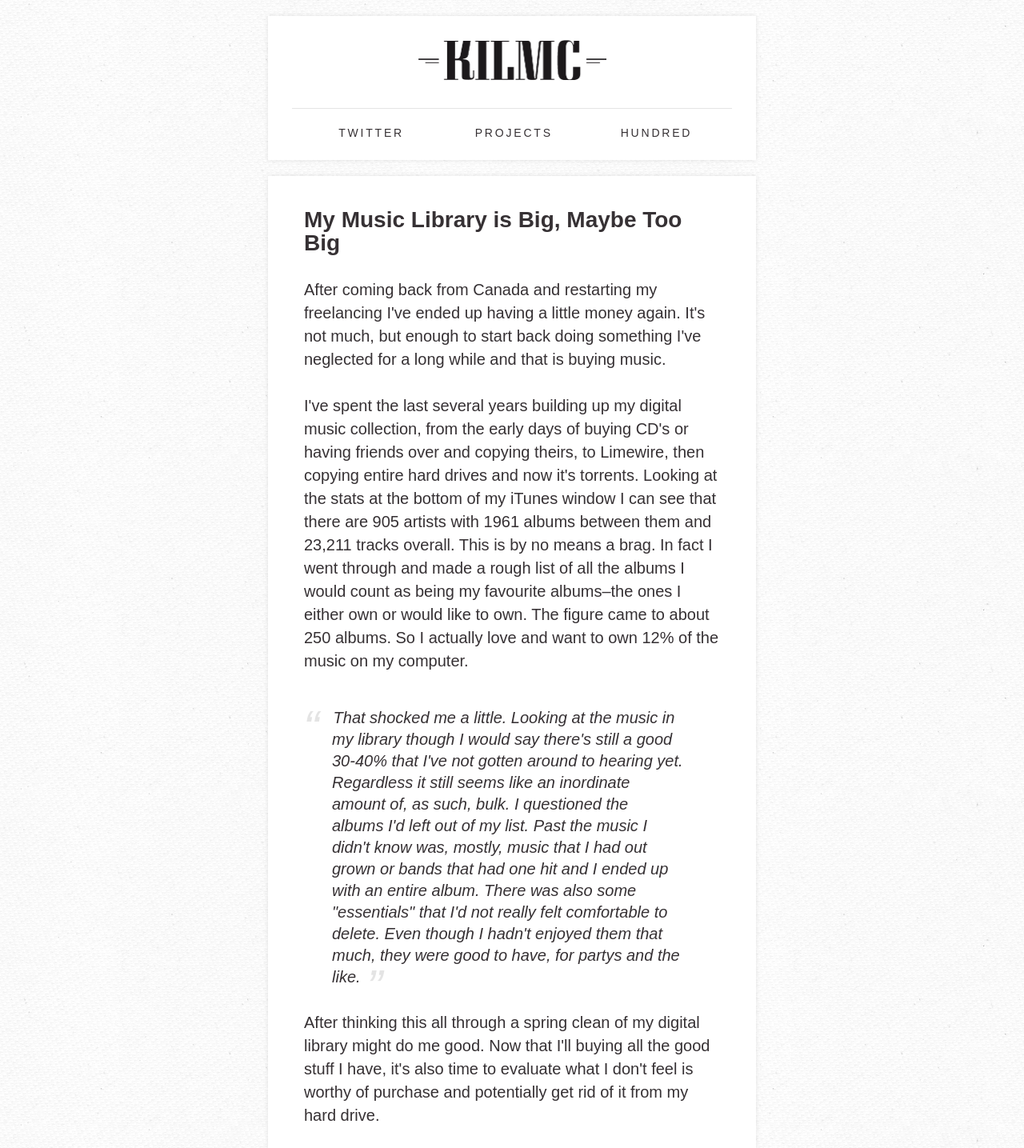
After one commit to kilmc/kilmc.com, a PHP site: page /index.php in a window 1280 px wide. The commit adds this page. Shown: the top 1435 px of the page at 80% size. Run offline with PHP 8.4, Linux system fonts and the light colour scheme; some libraries are stand-ins or nearby versions.

Commit message:
New file structure added

```diff
--- /dev/null
+++ b/index.php
@@ -0,0 +1,45 @@
+<!DOCTYPE html>
+<html>
+  <head>
+    <title>Blog</title>
+    <meta name="charset" content="UTF-8">
+    <link href="stylesheets/style.css" media="screen" rel="stylesheet" type="text/css" />
+    <script src="http://ajax.googleapis.com/ajax/libs/jquery/1.7.1/jquery.min.js</script"></script>
+    <script type="text/javascript" src="http://use.typekit.com/naf3qdj.js"></script>
+    <script type="text/javascript">try{Typekit.load();}catch(e){}</script>
+  </head>
+  <body>
+    <header>
+      <h1 class="logo ir"></h1>
+      <ul class="top-nav">
+        <li><a href="http://twitter.com/kilmc">Twitter</a></li>
+        <li><a href="#">Projects</a></li>
+        <li><a href="http://justhundred.com">Hundred</a></li>
+      </ul>
+    </header>
+
+    <div class="post-wrap">
+      <h2>My Music Library is Big, Maybe Too Big</h2>
+      <p>
+        After coming back from Canada and restarting my freelancing I've ended up having a little money again. It's not much, but enough to start back doing something I've neglected for a long while and that is buying music.
+      </p>
+      <p>
+        I've spent the last several years building up my digital music collection, from the early days of buying CD's or having friends over and copying theirs, to Limewire, then copying entire hard drives and now it's torrents. Looking at the stats at the bottom of my iTunes window I can see that there are 905 artists with 1961 albums between them and 23,211 tracks overall. This is by no means a brag. In fact I went through and made a rough list of all the albums I would count as being my favourite albums&ndash;the ones I either own or would like to own. The figure came to about 250 albums. So I actually love and want to own 12% of the music on my computer.
+      </p>
+      <blockquote>
+        That shocked me a little. Looking at the music in my library though I would say there's still a good 30-40% that I've not gotten around to hearing yet. Regardless it still seems like an inordinate amount of, as such, bulk. I questioned the albums I'd left out of my list. Past the music I didn't know was, mostly, music that I had out grown or bands that had one hit and I ended up with an entire album. There was also some "essentials" that I'd not really felt comfortable to delete. Even though I hadn't enjoyed them that much, they were good to have, for partys and the like.
+      </blockquote>
+      <p>
+        After thinking this all through a spring clean of my digital library might do me good. Now that I'll buying all the good stuff I have, it's also time to evaluate what I don't feel is worthy of purchase and potentially get rid of it from my hard drive.
+      </p>
+      <img src="images/002Hundred.jpg" alt="Ull Logo" />
+      <p class="image-caption">A man in a window</p>
+      <p>
+        While thinking about all this I've realised that music has a changing value over time. Some albums are just golden from the day you first hear them; Morning View by Incubus, From Under The Cork Tree by Fall Out Boy, Way to Normal by Ben Folds, <a href="http://idiotpilot.com">Strange We Should Meet Here</a> by Idiot Pilot etc. There are other albums which I truly struggled with at first. I remember feeling almost guilty that I had spent €20 on the Gorillaz first album, but over time it grew on me and it was completely worth it. And then I have albums by bands like Good Charlotte, Nickelback or P.O.D. (yeah, I know) and these albums seem embarrassing to own now, but what's interesting is that I don't feel like they were a waste of money. Their value has dropped to pretty much zero as far as any discernable listening pleasure but they had their place. I'm guessing that even with the new music I'll be buying that I'll end up with a few duds, but that's all part of the experience.
+      </p>
+      <p>
+        There's something nice about seeing how you've changed or grown up over time and I think music is a really wonderful archive to read back through every now and then.
+      </p>
+    </div>
+  </body>
+</html>
--- /dev/null
+++ b/sass/ie.scss
@@ -0,0 +1,5 @@
+/* Welcome to Compass. Use this file to write IE specific override styles.
+ * Import this file using the following HTML or equivalent:
+ * <!--[if IE]>
+ *   <link href="/stylesheets/ie.css" media="screen, projection" rel="stylesheet" type="text/css" />
+ * <![endif]--> */
--- /dev/null
+++ b/sass/print.scss
@@ -0,0 +1,3 @@
+/* Welcome to Compass. Use this file to define print styles.
+ * Import this file using the following HTML or equivalent:
+ * <link href="/stylesheets/print.css" media="print" rel="stylesheet" type="text/css" /> */
--- /dev/null
+++ b/sass/screen.scss
@@ -0,0 +1,6 @@
+/* Welcome to Compass.
+ * In this file you should write your main styles. (or centralize your imports)
+ * Import this file using the following HTML or equivalent:
+ * <link href="/stylesheets/screen.css" media="screen, projection" rel="stylesheet" type="text/css" /> */
+
+@import "compass/reset";
--- a/style.css
+++ b/sass/style.scss
@@ -1,4 +1,4 @@
-@charset "utf-8";
+@import "compass/css3";
 
 html, body {
   padding: 0;
@@ -11,13 +11,8 @@ body {
   font-style: normal;
   font-weight: 400;
   line-height: 29px;
-  background: url(clean_textile.png);
+  background: url(../clean_textile.png);
   color: #363134;
-}
-
-p {
-  width: 520px;
-  margin: 29px auto;
 }
 
 a, a:link, a:visited {
@@ -44,20 +39,6 @@ a[href^="http"]:hover {
   color: #ACF1DD;
 }
 
-h2 {
-  width: 520px;
-  margin: 30px auto;
-  font-style: normal;
-  font-weight: 600;
-  font-size: 28px;
-
-}
-
-img {
-  width: 610px;
-  display: block;
-  margin: 0 0 40px 0;
-}
 
 header {
   width: 610px;
@@ -69,17 +50,68 @@ header {
   padding: 20px 0 20px 0;
 }
 
-.wrap {
-  width: 780px;
-  margin: 0 auto;
+.top-nav {
+  width: 540px;
+  border-top: 1px solid #E4E4E4;
+  height: 24px;
+  margin: 20px auto;
+  padding: 0 0 0 10px;
+  li {
+    padding: 18px 0 0 0;
+    margin: 0;
+    width: 33%;
+    float: left;
+    box-sizing: border-box;
+    list-style-type: none;
+  }
+  a, a:link, a:visited {
+    font-family: "proxima-nova",sans-serif;
+    text-transform: uppercase;
+    font-size: .7em;
+    color: #363134;
+    letter-spacing: .2em;
+    text-decoration: none;
+    display: block;
+    margin: -2px auto;
+    border-radius: 4px;
+    transition: all 0.15s ease-in-out;
+    -moz-transition: all 0.15s ease-in-out;
+    -webkit-transition: all 0.15s ease-in-out;
+    -o-transition: all 0.15s ease-in-out;
+    width: 80%;
+    font-weight: normal;
+  }
+  a:hover, a:focus, a:active {
+    background: #D85547;
+    color: #fff;
+  }
 }
 
+// The wrapper for blog posts
+// TODO: The general style for this should be mapped to a class so the dropshadow can be reused
 .post-wrap {
   width: 610px;
-  box-shadow: 0px 0px 6px rgba(0,0,0,0.1);
+  @include box-shadow(0px 0px 6px rgba(0,0,0,0.1));
   background: #fff;
   margin: 20px auto;
   padding: 10px 0 30px 0;
+  p {
+    width: 520px;
+    margin: 29px auto;
+  }
+  h2 {
+    width: 520px;
+    margin: 30px auto;
+    font-style: normal;
+    font-weight: 600;
+    font-size: 28px;
+  }
+
+  img {
+    width: 610px;
+    display: block;
+    margin: 0 0 40px 0;
+  }
 }
 
 
@@ -102,7 +134,7 @@ header {
 }
 
 .logo {
-  background: url(kilmc-logo.png) no-repeat center;
+  background: url(../images/kilmc-logo.png) no-repeat center;
   width: 235px;
   height: 50px;
   background-size: 100%;
@@ -117,45 +149,7 @@ header {
   overflow: hidden;
 }
 
-.top-nav {
-  width: 540px;
-  border-top: 1px solid #E4E4E4;
-  height: 24px;
-  margin: 20px auto;
-  padding: 0 0 0 10px;
-}
 
-.top-nav > li {
-  padding: 18px 0 0 0;
-  margin: 0;
-  width: 33%;
-  float: left;
-  box-sizing: border-box;
-  list-style-type: none;
-}
-
-.top-nav a, .top-nav a:link, .top-nav a:visited {
-  font-family: "proxima-nova",sans-serif;
-  text-transform: uppercase;
-  font-size: .7em;
-  color: #363134;
-  letter-spacing: .2em;
-  text-decoration: none;
-  display: block;
-  margin: -2px auto;
-  border-radius: 4px;
-  transition: all 0.15s ease-in-out;
-  -moz-transition: all 0.15s ease-in-out;
-  -webkit-transition: all 0.15s ease-in-out;
-  -o-transition: all 0.15s ease-in-out;
-  width: 80%;
-  font-weight: normal;
-}
-
-.top-nav a:hover, .top-nav a:focus, .top-nav a:active {
-  background: #D85547;
-  color: #fff;
-}
 
 
 blockquote {
--- /dev/null
+++ b/stylesheets/ie.css
@@ -0,0 +1,5 @@
+/* Welcome to Compass. Use this file to write IE specific override styles.
+ * Import this file using the following HTML or equivalent:
+ * <!--[if IE]>
+ *   <link href="/stylesheets/ie.css" media="screen, projection" rel="stylesheet" type="text/css" />
+ * <![endif]--> */
--- /dev/null
+++ b/stylesheets/print.css
@@ -0,0 +1,3 @@
+/* Welcome to Compass. Use this file to define print styles.
+ * Import this file using the following HTML or equivalent:
+ * <link href="/stylesheets/print.css" media="print" rel="stylesheet" type="text/css" /> */
--- /dev/null
+++ b/stylesheets/style.css
@@ -0,0 +1,195 @@
+/* line 3, ../sass/style.scss */
+html, body {
+  padding: 0;
+  margin: 0;
+}
+
+/* line 8, ../sass/style.scss */
+body {
+  font-size: 20px;
+  font-family: "chaparral-pro",sans-serif;
+  font-style: normal;
+  font-weight: 400;
+  line-height: 29px;
+  background: url(../clean_textile.png);
+  color: #363134;
+}
+
+/* line 18, ../sass/style.scss */
+a, a:link, a:visited {
+  text-decoration: none;
+  font-weight: 600;
+  color: #1C191B;
+  transition: all 0.15s ease-in-out;
+  -moz-transition: all 0.15s ease-in-out;
+  -webkit-transition: all 0.15s ease-in-out;
+  -o-transition: all 0.15s ease-in-out;
+}
+
+/* line 28, ../sass/style.scss */
+a:hover, a:active {
+  color: #D85547;
+}
+
+/* line 32, ../sass/style.scss */
+.top-nav a[href^="http"]:hover {
+  background-color: #ACF1DD;
+  color: #72AA9A;
+}
+
+/* line 38, ../sass/style.scss */
+a[href^="http"]:hover {
+  color: #ACF1DD;
+}
+
+/* line 43, ../sass/style.scss */
+header {
+  width: 610px;
+  z-index: 10;
+  margin: 20px auto 0;
+  text-align: center;
+  box-shadow: 0px 0px 6px rgba(0, 0, 0, 0.1);
+  background: #fff;
+  padding: 20px 0 20px 0;
+}
+
+/* line 53, ../sass/style.scss */
+.top-nav {
+  width: 540px;
+  border-top: 1px solid #E4E4E4;
+  height: 24px;
+  margin: 20px auto;
+  padding: 0 0 0 10px;
+}
+/* line 59, ../sass/style.scss */
+.top-nav li {
+  padding: 18px 0 0 0;
+  margin: 0;
+  width: 33%;
+  float: left;
+  box-sizing: border-box;
+  list-style-type: none;
+}
+/* line 67, ../sass/style.scss */
+.top-nav a, .top-nav a:link, .top-nav a:visited {
+  font-family: "proxima-nova",sans-serif;
+  text-transform: uppercase;
+  font-size: .7em;
+  color: #363134;
+  letter-spacing: .2em;
+  text-decoration: none;
+  display: block;
+  margin: -2px auto;
+  border-radius: 4px;
+  transition: all 0.15s ease-in-out;
+  -moz-transition: all 0.15s ease-in-out;
+  -webkit-transition: all 0.15s ease-in-out;
+  -o-transition: all 0.15s ease-in-out;
+  width: 80%;
+  font-weight: normal;
+}
+/* line 84, ../sass/style.scss */
+.top-nav a:hover, .top-nav a:focus, .top-nav a:active {
+  background: #D85547;
+  color: #fff;
+}
+
+/* line 92, ../sass/style.scss */
+.post-wrap {
+  width: 610px;
+  -webkit-box-shadow: 0px 0px 6px rgba(0, 0, 0, 0.1);
+  -moz-box-shadow: 0px 0px 6px rgba(0, 0, 0, 0.1);
+  box-shadow: 0px 0px 6px rgba(0, 0, 0, 0.1);
+  background: #fff;
+  margin: 20px auto;
+  padding: 10px 0 30px 0;
+}
+/* line 98, ../sass/style.scss */
+.post-wrap p {
+  width: 520px;
+  margin: 29px auto;
+}
+/* line 102, ../sass/style.scss */
+.post-wrap h2 {
+  width: 520px;
+  margin: 30px auto;
+  font-style: normal;
+  font-weight: 600;
+  font-size: 28px;
+}
+/* line 110, ../sass/style.scss */
+.post-wrap img {
+  width: 610px;
+  display: block;
+  margin: 0 0 40px 0;
+}
+
+/* line 119, ../sass/style.scss */
+.image-caption {
+  font-size: 0.7em;
+  margin: -24px auto 0;
+  font-family: "proxima-nova",sans-serif;
+  font-style: normal;
+  font-weight: 400;
+  text-transform: uppercase;
+  font-style: italic;
+}
+
+/* line 129, ../sass/style.scss */
+.image-caption:before {
+  content: "\2020";
+  font-style: normal;
+  margin: 0 6px 0 0;
+  display: inline-block;
+}
+
+/* line 136, ../sass/style.scss */
+.logo {
+  background: url(../images/kilmc-logo.png) no-repeat center;
+  width: 235px;
+  height: 50px;
+  background-size: 100%;
+  margin: 10px auto 35px;
+  padding: 0;
+}
+
+/* line 145, ../sass/style.scss */
+.ir {
+  display: block;
+  text-indent: 100%;
+  white-space: nowrap;
+  overflow: hidden;
+}
+
+/* line 155, ../sass/style.scss */
+blockquote {
+  font-style: italic;
+  -webkit-box-sizing: border-box;
+  -moz-box-sizing: border-box;
+  box-sizing: border-box;
+  padding: 0 50px 0 40px;
+  line-height: 27px;
+}
+
+/* line 164, ../sass/style.scss */
+blockquote:before {
+  content: "\201C";
+  font-size: 3em;
+  margin: 0 0 0 -24px;
+  top: 26px;
+  left: -12px;
+  position: relative;
+  color: #E4E4E4;
+}
+
+/* line 174, ../sass/style.scss */
+blockquote:after {
+  content: "\201D";
+  font-size: 3em;
+  line-height: 0;
+  margin: 0 0 0 -4px;
+  top: 26px;
+  left: 6px;
+  position: relative;
+  color: #E4E4E4;
+}
```
Also changed, not shown: index.html (deleted, +0 -48 lines), stylesheets/screen.css (added, +68 -0 lines), 001-hundred-size.jpg (deleted), 002Hundred.jpg (deleted), images/clean_textile.png (renamed from clean_textile.png), images/clean_textile_blue.png (renamed from clean_textile_blue.png), images/kilmc-logo.png (renamed from kilmc-logo.png), images/shadow.png (renamed from shadow.png), images/this.png (added), 7 other files.
